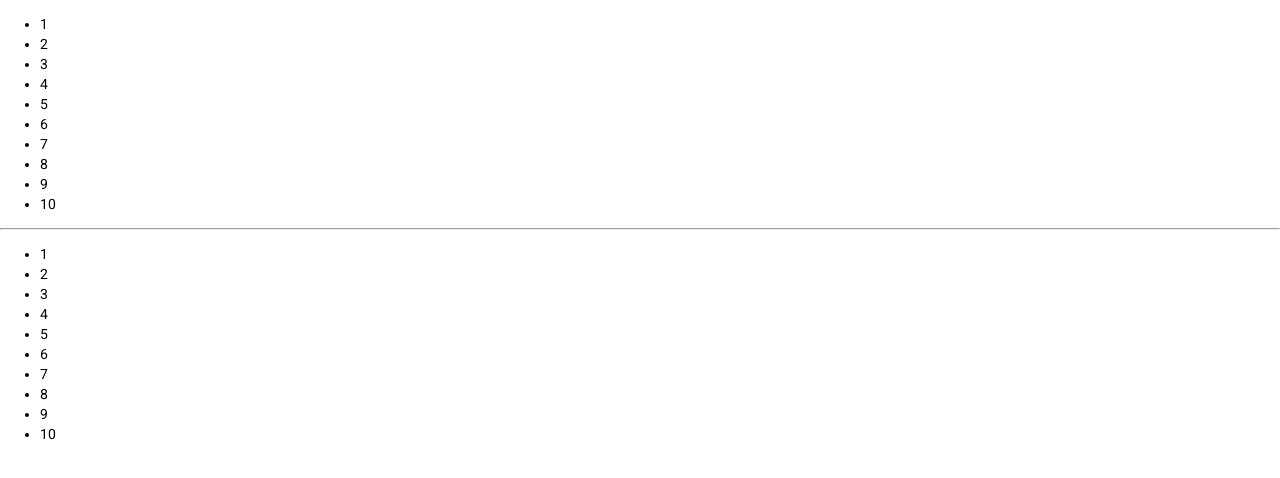
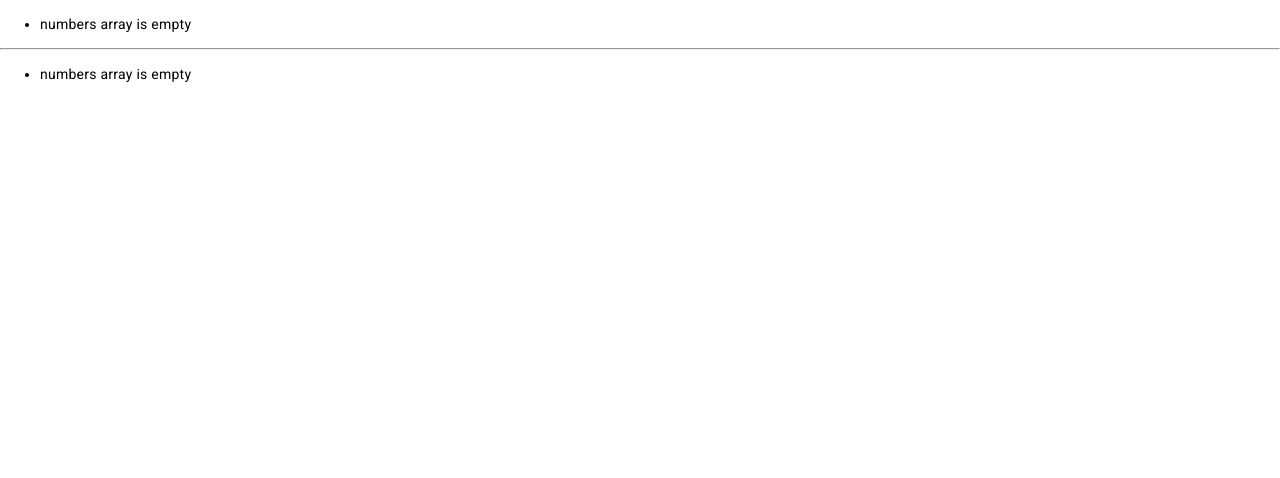
Before and after one commit to tascagdas/Angular-Antrenman, an Angular app in the folder antrenman/: page / in a window 1280 px wide. Shown: the top 478 px of the page. Built offline with nearby package versions, Linux system fonts and the light colour scheme.

Commit message:
@empty ornegi eski ve yeni

```diff
--- a/antrenman/src/app/orman-meyvesi/orman-meyvesi.component.html
+++ b/antrenman/src/app/orman-meyvesi/orman-meyvesi.component.html
@@ -1,13 +1,25 @@
 <ul>
-    <li *ngFor="let number of numbers">
-        {{number}}
-    </li>
+    <ng-template *ngIf="numbers.length > 0 ; else noNumbers">
+        <li *ngFor="let number of numbers">
+            {{number}}
+        </li>
+    </ng-template>
+    <ng-template #noNumbers>
+        <li>
+            numbers array is empty
+        </li>
+    </ng-template>
+
 </ul>
 <hr>
 <ul>
-    @for (number of numbers; track number) {
-        <li>
-            {{number}}
-        </li>
+    @for (number of numbers; track number; let i=$index; let f=$first; let l=$last) {
+    <li>
+        {{i}} - {{number}}
+    </li>
+    }@empty {
+    <li>
+        numbers array is empty
+    </li>
     }
 </ul>
--- a/antrenman/src/app/orman-meyvesi/orman-meyvesi.component.ts
+++ b/antrenman/src/app/orman-meyvesi/orman-meyvesi.component.ts
@@ -9,6 +9,6 @@ import { Component } from '@angular/core';
   styleUrl: './orman-meyvesi.component.css'
 })
 export class OrmanMeyvesiComponent {
-  numbers : number[] = [1,2,3,4,5,6,7,8,9,10]
+  numbers : number[] = []
   condition : boolean = true;
 }
```
